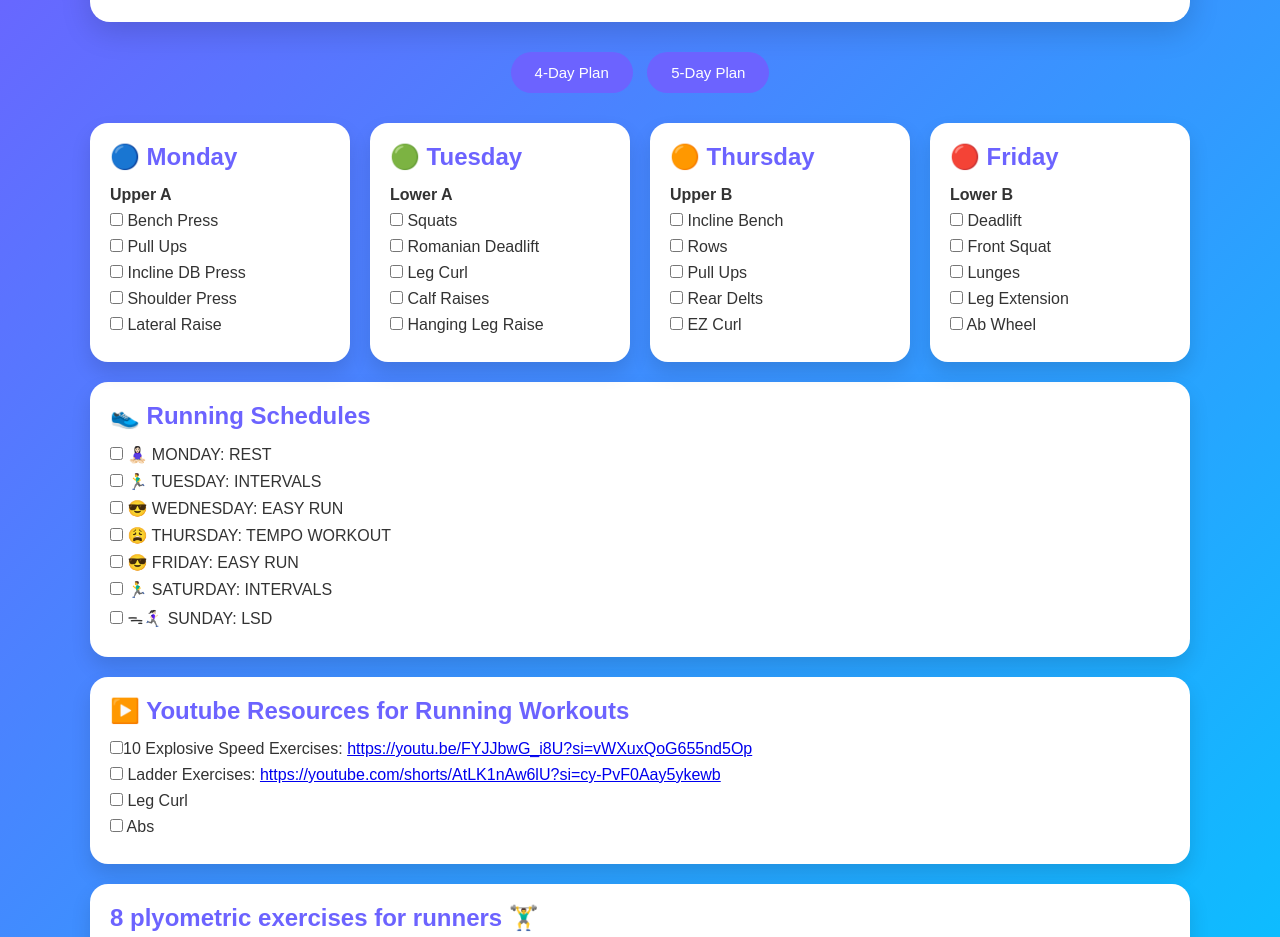
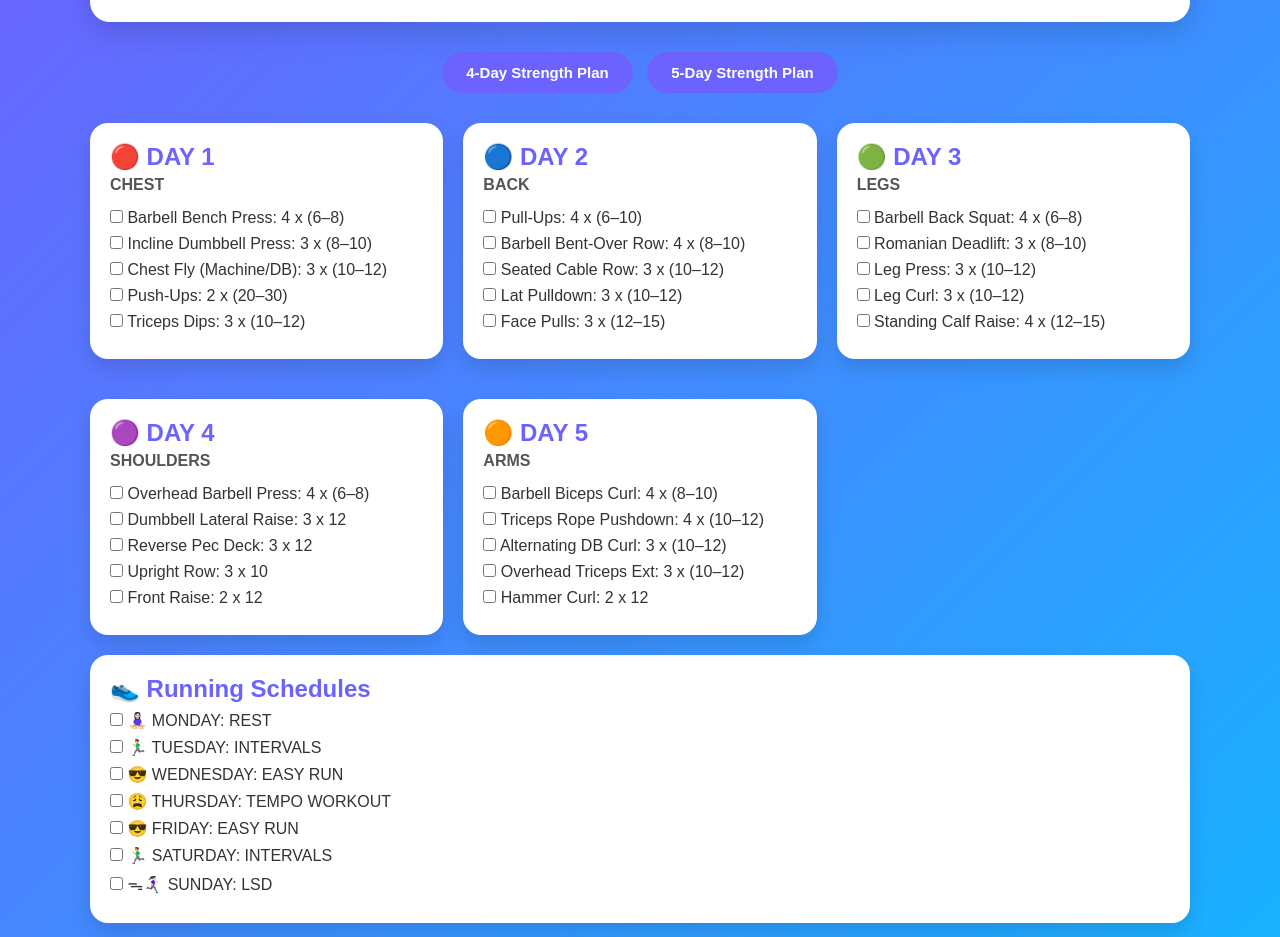
Before and after one commit to waltervilloga/Workout-Program, a plain HTML site: page index.html in a window 1280 px wide. Shown: the part 114-1051 px from the top of the page. Drawn offline with Linux system fonts and the light colour scheme.

Commit message:
Update index.html

```diff
--- a/index.html
+++ b/index.html
@@ -3,7 +3,7 @@
   <head>
     <meta charset="UTF-8" />
     <meta name="viewport" content="width=device-width, initial-scale=1.0" />
-    <title>Weekly Workout</title>
+    <title>Weekly Workout & Running Dashboard</title>
 
     <style>
       * {
@@ -46,6 +46,7 @@
         font-size: 15px;
         color: white;
         background: #6c63ff;
+        font-weight: bold;
       }
       button:hover {
         background: #5848e5;
@@ -58,7 +59,7 @@
       }
       .grid {
         display: grid;
-        grid-template-columns: repeat(auto-fit, minmax(250px, 1fr));
+        grid-template-columns: repeat(auto-fit, minmax(280px, 1fr));
         gap: 20px;
       }
       .card {
@@ -66,44 +67,27 @@
         border-radius: 18px;
         padding: 20px;
         box-shadow: 0 10px 20px rgba(0, 0, 0, 0.12);
-      }
-      .youtube {
-        background: white;
-        border-radius: 18px;
-        padding: 20px;
-        margin-top: 20px;
-        box-shadow: 0 10px 20px rgba(0, 0, 0, 0.12);
-      }
-      .running {
-        background: white;
-        border-radius: 18px;
-        padding: 20px;
-        margin-top: 20px;
-        box-shadow: 0 10px 20px rgba(0, 0, 0, 0.12);
+        margin-bottom: 20px;
       }
       .card h2 {
         color: #6c63ff;
+        margin-bottom: 5px;
+      }
+      .card p {
         margin-bottom: 15px;
+        color: #555;
       }
       .card label {
         display: block;
         margin: 8px 0;
+        cursor: pointer;
       }
-      .youtube h2 {
+      .card a {
         color: #6c63ff;
-        margin-bottom: 15px;
+        text-decoration: none;
       }
-      .youtube label {
-        display: block;
-        margin: 8px 0;
-      }
-      .running h2 {
-        color: #6c63ff;
-        margin-bottom: 15px;
-      }
-      .running label {
-        display: block;
-        margin: 8px 0;
+      .card a:hover {
+        text-decoration: underline;
       }
       footer {
         text-align: center;
@@ -117,16 +101,16 @@
     <div class="container">
       <header>
         <h1>🏋 Weekly Workout Dashboard 🏃‍♂️</h1>
-        <p>Workout Planner for a Healthier You</p>
+        <p>Hybrid Strength & Running Planner</p>
       </header>
 
       <div class="buttons">
-        <button onclick="showPlan('plan4')">4-Day Plan</button>
-        <button onclick="showPlan('plan5')">5-Day Plan</button>
+        <button onclick="showPlan('plan4')">4-Day Strength Plan</button>
+        <button onclick="showPlan('plan5')">5-Day Strength Plan</button>
       </div>
 
-      <!-- 4 DAY -->
-      <div id="plan4" class="plan active">
+      <!-- 4 DAY SPLIT -->
+      <div id="plan4" class="plan">
         <div class="grid">
           <div class="card">
             <h2>🔵 Monday</h2>
@@ -170,17 +154,24 @@
         </div>
       </div>
 
-      <!-- 5 DAY -->
-      <div id="plan5" class="plan">
+      <!-- 5 DAY SPLIT -->
+      <div id="plan5" class="plan active">
         <div class="grid">
           <div class="card">
             <h2>🔴 DAY 1</h2>
             <p><b>CHEST</b></p>
-            <label><input type="checkbox" /> Barbell Bench Press: 4 X (6–8)
-</label>
-            <label><input type="checkbox" /> Incline Dumbbell Press: 3 x (8–10)</label>
-            <label><input type="checkbox" /> Chest Fly (Machine or DB): 3 x (10–12)</label>
-            <label><input type="checkbox" /> Push-Ups: 2 x(20-30)</label>
+            <label
+              ><input type="checkbox" /> Barbell Bench Press: 4 x (6–8)</label
+            >
+            <label
+              ><input type="checkbox" /> Incline Dumbbell Press: 3 x
+              (8–10)</label
+            >
+            <label
+              ><input type="checkbox" /> Chest Fly (Machine/DB): 3 x
+              (10–12)</label
+            >
+            <label><input type="checkbox" /> Push-Ups: 2 x (20–30)</label>
             <label><input type="checkbox" /> Triceps Dips: 3 x (10–12)</label>
           </div>
 
@@ -188,27 +179,43 @@
             <h2>🔵 DAY 2</h2>
             <p><b>BACK</b></p>
             <label><input type="checkbox" /> Pull-Ups: 4 x (6–10)</label>
-            <label><input type="checkbox" /> Barbell Bent-Over Row: 4 x (8–10)</label>
-            <label><input type="checkbox" /> Seated Cable Row: 3 x (10–12)</label>
+            <label
+              ><input type="checkbox" /> Barbell Bent-Over Row: 4 x
+              (8–10)</label
+            >
+            <label
+              ><input type="checkbox" /> Seated Cable Row: 3 x (10–12)</label
+            >
             <label><input type="checkbox" /> Lat Pulldown: 3 x (10–12)</label>
-            label><input type="checkbox" /> Face Pulls: 3 x (12–15)</label>
+            <label><input type="checkbox" /> Face Pulls: 3 x (12–15)</label>
           </div>
 
           <div class="card">
             <h2>🟢 DAY 3</h2>
             <p><b>LEGS</b></p>
-            <label><input type="checkbox" /> Barbell Back Squat: 4 x (6–8)</label>
-            <label><input type="checkbox" /> Romanian Deadlift: 3 x (8–10)</label>
+            <label
+              ><input type="checkbox" /> Barbell Back Squat: 4 x (6–8)</label
+            >
+            <label
+              ><input type="checkbox" /> Romanian Deadlift: 3 x (8–10)</label
+            >
             <label><input type="checkbox" /> Leg Press: 3 x (10–12)</label>
             <label><input type="checkbox" /> Leg Curl: 3 x (10–12)</label>
-            <label><input type="checkbox" /> Standing Calf Raise: 4 x (12–15)</label>
+            <label
+              ><input type="checkbox" /> Standing Calf Raise: 4 x (12–15)</label
+            >
           </div>
 
           <div class="card">
             <h2>🟣 DAY 4</h2>
             <p><b>SHOULDERS</b></p>
-            <label><input type="checkbox" /> Overhead Barbell Press: 4 x (6–8)</label>
-            <label><input type="checkbox" /> Dumbbell Lateral Raise: 3 x 12</label>
+            <label
+              ><input type="checkbox" /> Overhead Barbell Press: 4 x
+              (6–8)</label
+            >
+            <label
+              ><input type="checkbox" /> Dumbbell Lateral Raise: 3 x 12</label
+            >
             <label><input type="checkbox" /> Reverse Pec Deck: 3 x 12</label>
             <label><input type="checkbox" /> Upright Row: 3 x 10</label>
             <label><input type="checkbox" /> Front Raise: 2 x 12</label>
@@ -217,15 +224,26 @@
           <div class="card">
             <h2>🟠 DAY 5</h2>
             <p><b>ARMS</b></p>
-            <label><input type="checkbox" /> Barbell Biceps Curl: 4 x (8–10)</label>
-            <label><input type="checkbox" /> Triceps Rope Pushdown: 4 x 1(0–12)</label>
-            <label><input type="checkbox" /> Alternating Dumbbell Curl: 3 x (10–12)</label>
-            <label><input type="checkbox" /> Overhead Triceps Extension: 3 x (10–12)</label>
+            <label
+              ><input type="checkbox" /> Barbell Biceps Curl: 4 x (8–10)</label
+            >
+            <label
+              ><input type="checkbox" /> Triceps Rope Pushdown: 4 x
+              (10–12)</label
+            >
+            <label
+              ><input type="checkbox" /> Alternating DB Curl: 3 x (10–12)</label
+            >
+            <label
+              ><input type="checkbox" /> Overhead Triceps Ext: 3 x
+              (10–12)</label
+            >
             <label><input type="checkbox" /> Hammer Curl: 2 x 12</label>
           </div>
         </div>
       </div>
-      <div class="running">
+
+      <div class="card">
         <h2>👟 Running Schedules</h2>
         <label><input type="checkbox" /> 🧘🏻‍♀️ MONDAY: REST</label>
         <label><input type="checkbox" /> 🏃‍♂️ TUESDAY: INTERVALS</label>
@@ -235,7 +253,7 @@
         <label><input type="checkbox" /> 🏃‍♂️ SATURDAY: INTERVALS</label>
         <label><input type="checkbox" /> ᯓ🏃🏻‍♀️‍➡️ SUNDAY: LSD</label>
       </div>
-      <div class="youtube">
+      <div class="card">
         <h2>▶️ Youtube Resources for Running Workouts</h2>
         <label
           ><input type="checkbox" />10 Explosive Speed Exercises:
@@ -253,7 +271,7 @@
         <label><input type="checkbox" /> Abs</label>
       </div>
 
-      <div class="youtube">
+      <div class="card">
         <h2>8 plyometric exercises for runners 🏋️‍♂️</h2>
         <label><input type="checkbox" /> Single Leg Hops 3x30secs</label>
         <label
@@ -282,6 +300,15 @@
           >https://web.facebook.com/watch/?ref=saved&v=1376669253839167</a
         >
       </div>
+      <div class="card">
+        <h2>5-day workout source</h2>
+        <h5>
+          <a
+            href="https://wellfitinsider.com/workout-tips/5-day-workout-routine/"
+            >https://wellfitinsider.com/workout-tips/5-day-workout-routine/</a
+          >
+        </h5>
+      </div>
 
       <footer>
         <p>💪 Train Consistently • Eat Well • Recover Well</p>
```
